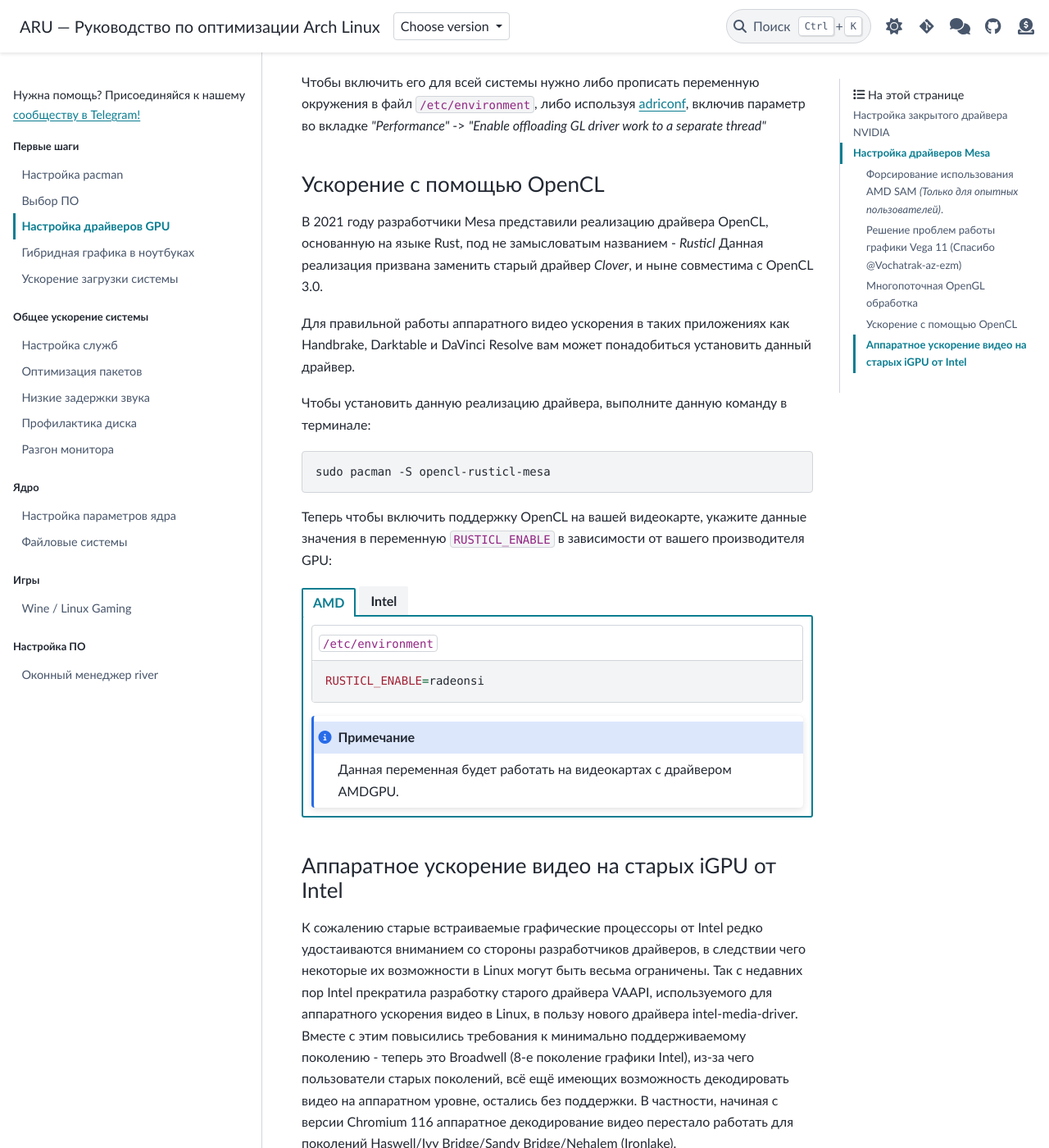
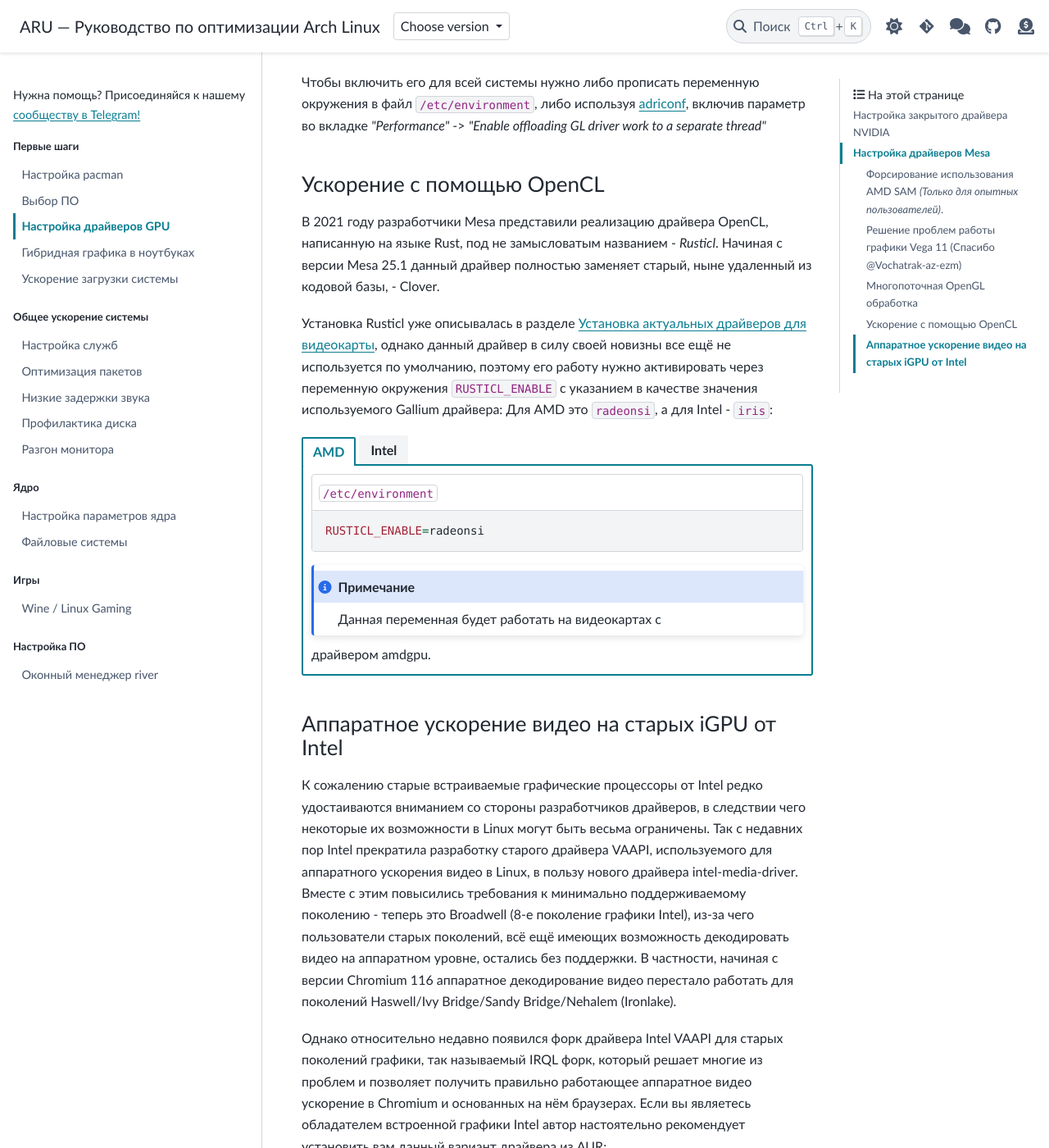
Before and after one commit to ventureoo/ARU, a Sphinx documentation site: the page built from docs/source/drivers.rst, in a window 1280 px wide and 1400 px high, scrolled down 6789 px. Shown: the whole window at 82% size. Built offline with Sphinx 7.4.7 and the PyData theme 0.15.4, drawn with Linux system fonts in a browser that asks for light colours.

Commit message:
Update info about Rusticl
Signed-off-by: Vasiliy Stelmachenok <ventureo@cachyos.org>

```diff
--- a/docs/source/drivers.rst
+++ b/docs/source/drivers.rst
@@ -339,22 +339,17 @@
 Ускорение с помощью OpenCL
 --------------------------
 
-В 2021 году разработчики Mesa представили реализацию драйвера OpenCL, основанную
-на языке Rust, под не замысловатым названием - *Rusticl* Данная реализация
-призвана заменить старый драйвер *Clover*, и ныне совместима с OpenCL 3.0.
+В 2021 году разработчики Mesa представили реализацию драйвера OpenCL,
+написанную на языке Rust, под не замысловатым названием - *Rusticl*.
+Начиная с версии Mesa 25.1 данный драйвер полностью заменяет старый,
+ныне удаленный из кодовой базы, - Clover.
 
-Для правильной работы аппаратного видео ускорения в таких приложениях
-как Handbrake, Darktable и DaVinci Resolve вам может понадобиться
-установить данный драйвер.
-
-Чтобы установить данную реализацию драйвера, выполните данную команду в
-терминале::
-
-  sudo pacman -S opencl-rusticl-mesa
-
-Теперь чтобы включить поддержку OpenCL на вашей видеокарте, укажите
-данные значения в переменную ``RUSTICL_ENABLE`` в зависимости от
-вашего производителя GPU:
+Установка Rusticl уже описывалась в разделе
+:ref:`drivers-installation`, однако данный драйвер в силу своей
+новизны все ещё не используется по умолчанию, поэтому его работу нужно
+активировать через переменную окружения ``RUSTICL_ENABLE`` с указанием
+в качестве значения используемого Gallium драйвера: Для AMD это
+``radeonsi``, а для Intel - ``iris``:
 
 .. tab-set::
 
@@ -365,7 +360,8 @@
 
          RUSTICL_ENABLE=radeonsi
 
-      .. note:: Данная переменная будет работать на видеокартах с драйвером AMDGPU.
+      .. note:: Данная переменная будет работать на видеокартах с
+      драйвером amdgpu.
 
    .. tab-item:: Intel
 
--- a/docs/source/software.rst
+++ b/docs/source/software.rst
@@ -405,19 +405,19 @@
 драйвера NVIDIA (340, 390) и отлично справляется с 2D ускорением. Вдобавок,
 Nouveau хорошо работает с Wayland::
 
-  sudo pacman -S mesa lib32-mesa vulkan-nouveau lib32-vulkan-nouveau opencl-rusticl-mesa lib32-opencl-rusticl-mesa
+  sudo pacman -S mesa lib32-mesa vulkan-nouveau lib32-vulkan-nouveau opencl-mesa lib32-opencl-mesa
 
 AMD
 ----
 ::
 
-  sudo pacman -S mesa lib32-mesa vulkan-radeon lib32-vulkan-radeon vulkan-mesa-layers opencl-rusticl-mesa lib32-opencl-rusticl-mesa
+  sudo pacman -S mesa lib32-mesa vulkan-radeon lib32-vulkan-radeon vulkan-mesa-layers opencl-mesa lib32-opencl-mesa
 
 Intel
 -----
 ::
 
-  sudo pacman -S mesa lib32-mesa vulkan-intel lib32-vulkan-intel opencl-rusticl-mesa lib32-opencl-rusticl-mesa
+  sudo pacman -S mesa lib32-mesa vulkan-intel lib32-vulkan-intel opencl-mesa lib32-opencl-mesa
 
 .. warning:: Автор не рекомендует выполнять установку морально
    устаревших DDX драйверов, как например ``xf86-video-intel``, так
```
Also changed, not shown: other parts of docs/source/drivers.rst (+2 -1 lines).
